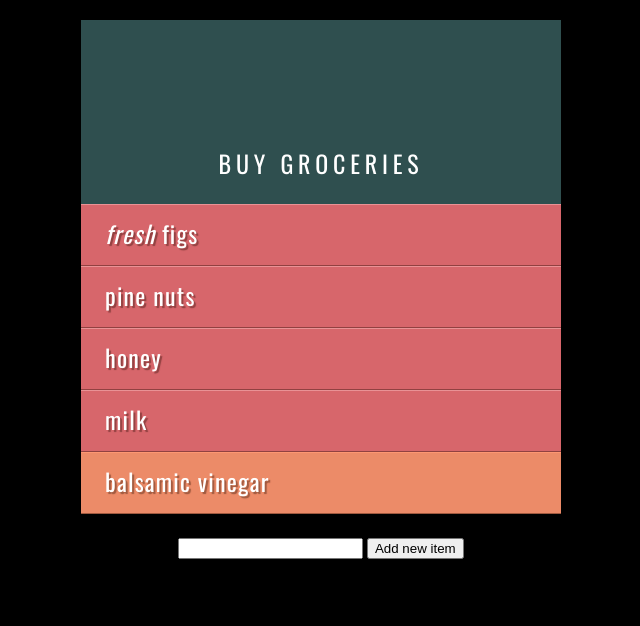
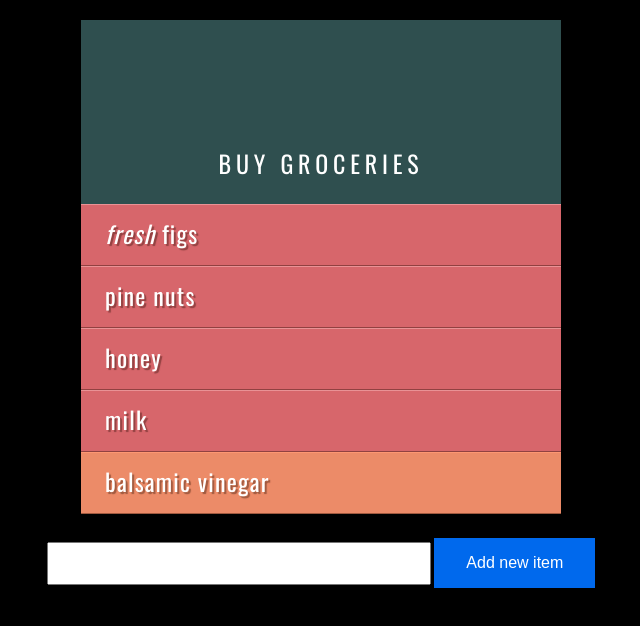
Before and after one commit to blondeni1981/FirstGit1, a plain HTML site: page index.html in a window 1280 px wide. Shown: the whole page, without its empty margins (319-959 px from the left). Drawn offline with nearby package versions, Linux system fonts and the light colour scheme.

Commit message:
update button and text

```diff
--- a/index.css
+++ b/index.css
@@ -105,6 +105,44 @@ p {
 	min-width: 20%;
 	max-width: 80%; }
 
+	input[type=text] {
+		width: 30%;
+		padding: 12px 20px;
+		margin: 8px 0;
+		box-sizing: border-box;
+	  }
+
+	button {
+		display: inline-block;
+		border: none;
+		padding: 1rem 2rem;
+		margin: 0;
+		text-decoration: none;
+		background: #0069ed;
+		color: #ffffff;
+		font-family: sans-serif;
+		font-size: 1rem;
+		cursor: pointer;
+		text-align: center;
+		transition: background 250ms ease-in-out,
+					transform 150ms ease;
+		-webkit-appearance: none;
+		-moz-appearance: none;
+	}
+
+	button:hover,
+	button:focus {
+		background: #0053ba;
+	}
+
+	button:focus {
+		outline: 1px solid #fff;
+		outline-offset: -4px;
+	}
+
+	button:active {
+		transform: scale(0.99);
+	}
 #scriptResults {
 	padding-bottom: 10px;}
 
```
